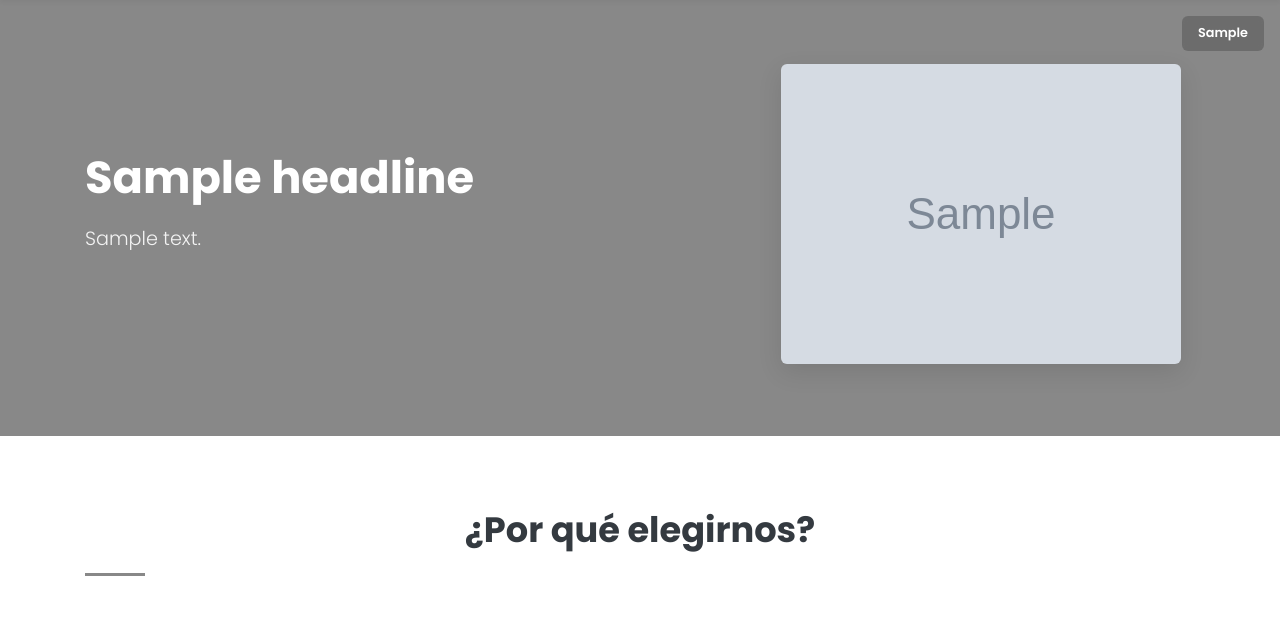
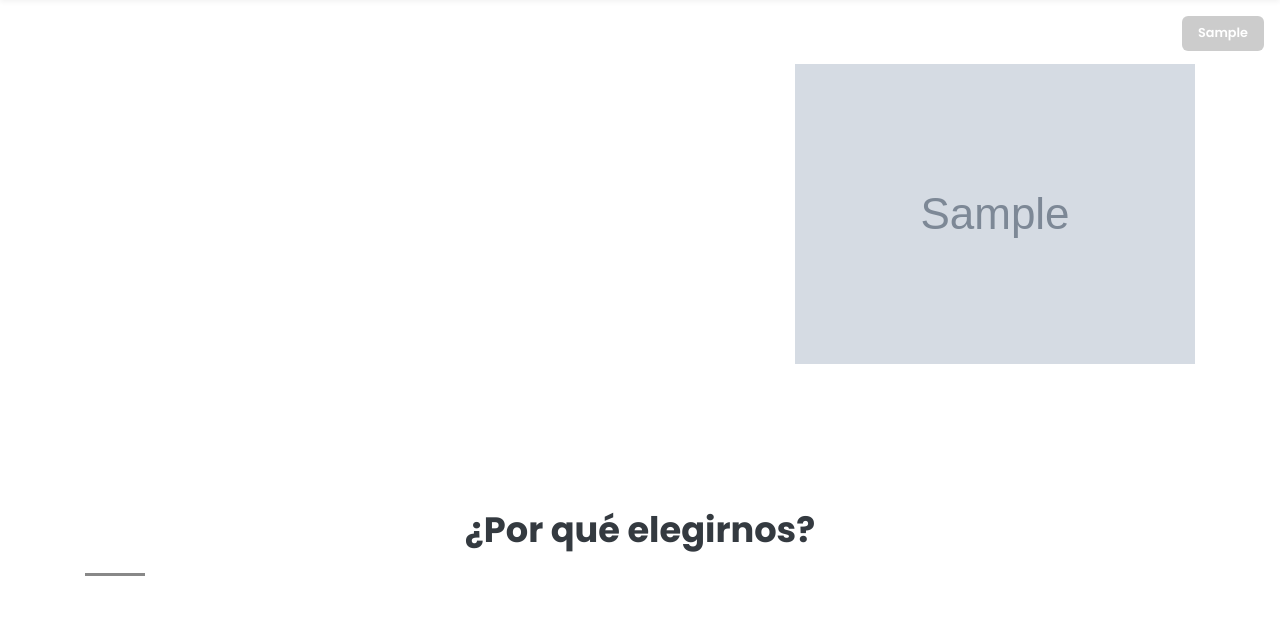
Before and after one commit to morispolanco/landing_page_generator, a Python web app: template templates/preview.html in a window 1280 px wide. Shown: the part 132-767 px from the top of the page. Run offline with Jinja, Linux system fonts and the light colour scheme; the template is opened without the code that fills it: most values are stand-ins (such as "Sample title", 1, 10 or a date in 2020); grey boxes marked "Sample" are stand-in pictures.

Commit message:
Update preview.html

```diff
--- a/templates/preview.html
+++ b/templates/preview.html
@@ -9,21 +9,17 @@
     {% if is_download %}<link rel="stylesheet" href="css/style.css">{% else %}<link rel="stylesheet" href="{{ url_for('static', filename='css/style.css') }}">{% endif %}
     <style>
         :root{--primary-color:{{data.color_primary|default('#007bff')}};--secondary-color:{{data.color_secondary|default('#ffffff')}};--primary-color-dark:color-mix(in srgb,var(--primary-color) 85%,black);--primary-color-light:color-mix(in srgb,var(--primary-color) 80%,white);}
-        /* Aplica fondo a la SECCIÓN hero, no necesariamente afecta al texto si hay imagen interna */
+        /* Aplica fondo a la SECCIÓN hero */
         .hero {
             {% if data.hero_background_type=='pattern' and data.hero_pattern_src %}
-                background-color: {{ data.color_primary }};
-                background-image: url('{{ data.hero_pattern_src }}');
+                background-color: {{ data.color_primary }}; background-image: url('{{ data.hero_pattern_src }}');
             {% elif data.hero_background_type=='gradient' and data.hero_background_css %}
                 background: {{ data.hero_background_css }};
-            {% elif data.hero_background_type=='color' and data.hero_background_css %}
-                background: {{ data.hero_background_css }};
-            {% else %}
-                /* Fallback o si es 'image_url' pero sin URL válida, usar color primario */
-                 background: {{ data.color_primary | default('#007bff') }};
+            {% else %} {# color or fallback #}
+                 background: {{ data.hero_background_css | default(data.color_primary | default('#007bff')) }};
             {% endif %}
 
-            /* Determinar color de texto base para la sección */
+            /* Determinar color de texto base para la sección (para texto fuera de hero-content si lo hubiera) */
             {% set text_color = '#ffffff' %} {# Default blanco #}
             {% if data.hero_background_type == 'color' and data.hero_background_css %}
                  {% set bg = data.hero_background_css %}
@@ -37,22 +33,23 @@
              {% endif %}
              color: {{ text_color }};
         }
-        /* Asegurar que el texto herede el color calculado si NO hay imagen externa */
-        {% if not data.image_hero_url %}
-        .hero .hero-content .headline, .hero .hero-content .description { color: inherit; }
-        {% else %}
-         /* Si HAY imagen externa, el texto podría necesitar un color específico
-            o confiar en el cálculo anterior si el fondo de la sección es visible */
-         .hero .hero-content .headline, .hero .hero-content .description { color: inherit; } /* O forzar un color: color: var(--heading-color); */
-        {% endif %}
+         /* El color del texto dentro de .hero-content puede necesitar sobreescribirse
+            especialmente si hay una imagen (`main_message_image_url`) presente,
+            porque el fondo de la sección podría no ser visible detrás del texto.
+            Por defecto, heredará el color calculado arriba. Ajustar en CSS si es necesario. */
+         .hero .hero-content .headline, .hero .hero-content .description {
+             /* Podríamos forzar un color aquí si la herencia no funciona bien con la imagen: */
+             /* color: var(--heading-color); */
+             color: inherit; /* Intenta heredar el color de la sección .hero */
+         }
 
     </style>
 </head>
-<body class="{{ 'hero-has-image' if data.image_hero_url else '' }}"> {# Clase para CSS si hay imagen junto al título #}
+<body class="{{ 'hero-has-image' if data.main_message_image_url else '' }}"> {# Clase si hay imagen junto al título #}
     {%if not is_download%}<div class="preview-controls"><div class="container"><span><i class="fas fa-eye"></i> Vista Previa</span><div><a href="/" class="btn btn-secondary btn-sm"><i class="fas fa-edit"></i> Editar</a><form action="{{url_for('download')}}" method="POST" class="download-form"><input type="hidden" name="page_data_json" value="{{data_json|escape}}"><button type="submit" class="btn btn-success btn-sm btn-download"><i class="fas fa-download"></i> Descargar (.zip)</button></form></div></div></div>{%endif%}
     <nav class="navbar"><div class="container"><div class="logo">{%if data.logo_src%}<img src="{{data.logo_src}}" alt="Logo {{data.name|default('Página')}}" class="logo-img">{%else%}<span class="logo-text">{{data.name|default('Mi Página')}}</span>{%endif%}</div><div class="nav-links">{%if data.features_raw and data.features_raw.strip()%}<a href="#features" class="nav-link">Características</a>{%endif%}{%if data.services_raw and data.services_raw.strip()%}<a href="#services" class="nav-link">Servicios</a>{%endif%}{%if data.portfolio_raw and data.portfolio_raw.strip()%}<a href="#portfolio" class="nav-link">Portafolio</a>{%endif%}{%if data.testimonials_raw and data.testimonials_raw.strip()%}<a href="#testimonials" class="nav-link">Testimonios</a>{%endif%}<a href="#contact" class="nav-link btn btn-secondary btn-sm">Contacto</a></div></div></nav>
 
-    <!-- ***** Sección Hero Modificada ***** -->
+    <!-- Sección Hero Modificada para imagen junto al título -->
     <header class="hero">
         <div class="container hero-container"> {# Contenedor Flex/Grid #}
             <div class="hero-content"> {# Contenido de texto #}
@@ -64,18 +61,15 @@
                     <a href="#contact" class="btn btn-primary btn-lg cta-button">{{ data.cta_text | default('Empezar') }} <i class="fas fa-arrow-right"></i></a>
                 {% endif %}
             </div>
-             {# Mostrar imagen solo si se proporcionó la URL #}
-            {% if data.image_hero_url %}
-                <div class="hero-image-wrapper">
-                    <img src="{{ data.image_hero_url }}" alt="Imagen de encabezado para {{ data.name|default('') }}" class="hero-image">
+             {# Mostrar imagen del mensaje principal SOLO si se proporcionó la URL #}
+            {% if data.main_message_image_url %}
+                <div class="hero-main-image-wrapper">
+                    <img src="{{ data.main_message_image_url }}" alt="Imagen principal para {{ data.name|default('') }}" class="hero-main-image">
                 </div>
             {% endif %}
         </div>
-        {# El badge puede ir aquí o dentro del container según preferencia de diseño #}
         <p class="page-type-badge">{{ data.page_type|capitalize }}</p>
     </header>
-    <!-- ***** Fin Sección Hero Modificada ***** -->
-
 
     <!-- Sección Características -->
     {%if data.features_raw and data.features_raw.strip()%}<section id="features" class="section features-section"><div class="container"><h2 class="section-title text-center">¿Por qué elegirnos?</h2><div class="features-grid">{%for l in data.features_raw.splitlines()%}{%set p=l.split(':',2)%}{%if p|length>=3%}{%set i=p[0].strip()|default('fa-solid fa-star')%}{%set t=p[1].strip()%}{%set d=p[2].strip()%}{%if t and d%}<div class="feature-item text-center"><div class="feature-icon"><i class="fa-fw {{i}}"></i></div><h3 class="feature-title">{{t}}</h3><p class="feature-description">{{d}}</p></div>{%endif%}{%endif%}{%endfor%}</div></div></section>{%endif%}
```
